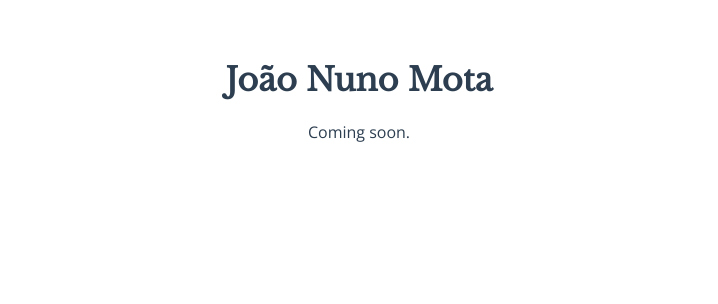
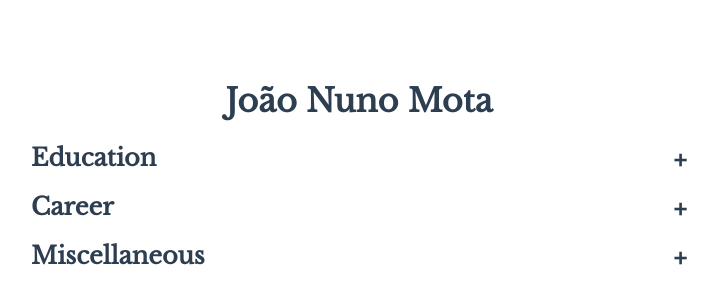
Before and after one commit to joaonunomota/joaonunomota.github.io, a Vue app: page / in a window 1280 px wide. Shown: the top 304 px of the page, without its empty margins (281-999 px from the left). Built offline with nearby package versions, Linux system fonts and the light colour scheme.

Commit message:
Add styling and accordions

```diff
--- a/src/App.vue
+++ b/src/App.vue
@@ -1,14 +1,43 @@
 <template>
   <div id="app">
-    <h1>Jo&atilde;o Nuno Mota</h1>
-    <p>Coming soon.</p>
+    <div id="wrapper">
+      <h1>Jo&atilde;o Nuno Mota</h1>
+      <div>
+        <simple-header-accordion header="Education"></simple-header-accordion>
+        <simple-header-accordion header="Career"></simple-header-accordion>
+        <simple-header-accordion
+          header="Miscellaneous"
+        ></simple-header-accordion>
+      </div>
+    </div>
   </div>
 </template>
+
+<script>
+import SimpleHeaderAccordion from "./components/SimpleHeaderAccordion";
+
+export default {
+  components: {
+    SimpleHeaderAccordion
+  }
+};
+</script>
+
 <style lang="scss">
 @import "./assets/css/site.scss";
 
 #app {
   text-align: center;
   margin-top: 60px;
+  width: 100%;
+  box-sizing: border-box;
+  display: flex;
+  justify-content: center;
+}
+
+#wrapper {
+  width: 100%;
+  max-width: 720px;
+  padding: 0 2rem 0 2rem;
 }
 </style>
```
